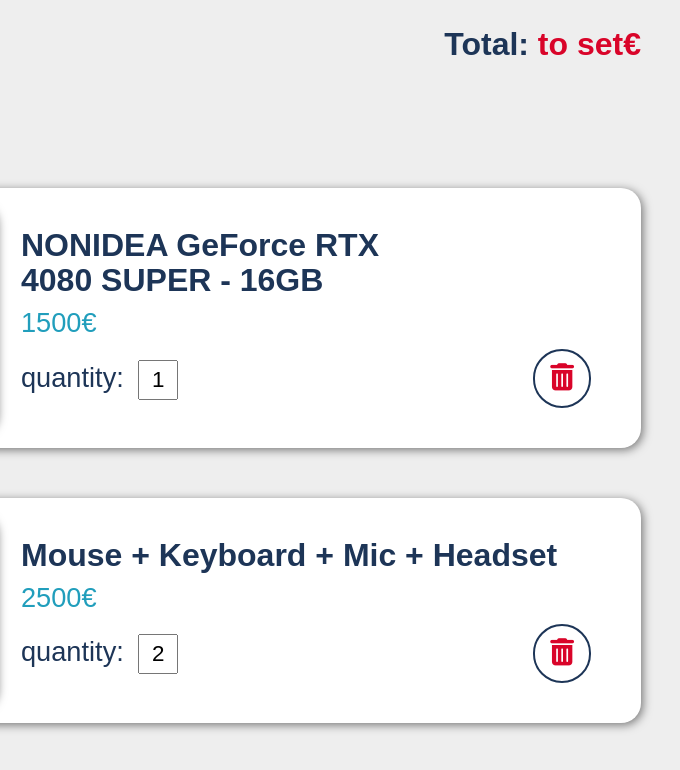
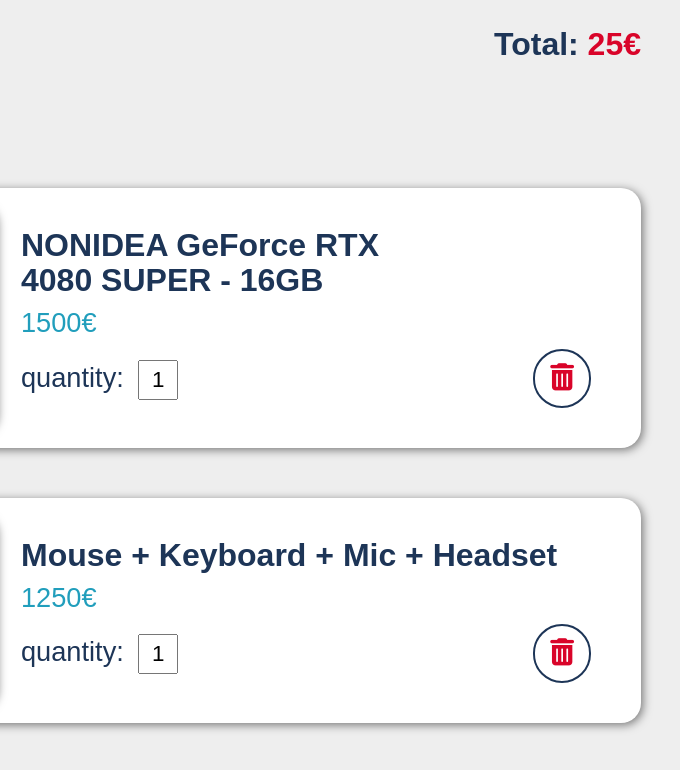
Before and after one commit to AssaadNaes/hitech_e_commerce, a plain HTML site: page pages/cart.html in a window 1280 px wide. Shown: the top 770 px of the page, 479-1159 px from the left. Drawn offline with Linux system fonts and the light colour scheme; a web font is replaced by a local one.

Commit message:
wrote js code in better way

```diff
--- a/js/cart.js
+++ b/js/cart.js
@@ -1,90 +1,91 @@
 const products = [
     {
         id: 0,
+        name: "NONIDEA GeForce RTX 4080 SUPER - 16GB",
         imgSrc: "../images/products/gpu.jpeg",
-        name: "NONIDEA GeForce RTX 4080 SUPER - 16GB",
         price: 1500,
-        totalPrice: 1500,
-        inCartQuantity: "1"
+        quantityInCart: "1"
     },
     {
         id: 1,
+        name: "Mouse + Keyboard + Mic + Headset",
         imgSrc: "../images/products/mouse-keyboard-mic-headset.jpeg",
-        name: "Mouse + Keyboard + Mic + Headset",
         price: 1250,
-        totalPrice: 2500,
-        inCartQuantity: "2"
+        quantityInCart: "1"
     }
 ];
 
 function validateInput(inputElement, maxLength) {
     inputElement.value = inputElement.value
-        .replace('-', '')
-        .slice(0, maxLength);
+    .replace("-", "")
+    .slice(0, maxLength)
 }
 
-function setHeader() {
-    const header = document.getElementById("header");
-    header.innerHTML =
-    `<div class="logo">
-        <i class="fa-brands fa-phoenix-squadron"></i>
-        HiTech
-    </div>
-    <div class="total-price">
-        <p>Total: <span>to set€</span></p>
-    </div>`;
+function createHeaderHTML(/*Total price*/) {
+    return `<div class="logo">
+                <i class="fa-brands fa-phoenix-squadron"></i>
+                HiTech
+            </div>
+            <div class="total-price">
+                <p>Total: <span>25€</span></p>
+            </div>`;
 }
 
-function setProducts() {
-    const container = document.getElementById("products");
-    if (products.length > 0) {
-        products.forEach(product => {
-            const article = document.createElement("article");
-            article.classList.add("product");
-
-            article.innerHTML = `
-                <img src="${product.imgSrc}" alt>
+function createProductHTML({ id, name, imgSrc, price, quantityInCart }) {
+    return `<article class="product">
+                <img src="${imgSrc}" alt>
                 <div class="product-information">
-                    <h1>${product.name}</h1>
-                    <p>${product.totalPrice}€</p>
+                    <h1>${name}</h1>
+                    <p>${price * quantityInCart}€</p>
                     <div class="manage-product">
                         <div class="manage-quantity">
                             <p class="quantity">quantity:</p>
                             <input
-                                id="${product.id}"
-                                value="${product.inCartQuantity}"
+                                id="${id}"
+                                value="${quantityInCart}"
                                 oninput="validateInput(this, this.maxLength)"
                                 min="0"
                                 type="number"
                                 maxlength="2" />
                         </div>
-                        <button class="remove default"><i
-                                class="fa-solid fa-trash-can"></i></button>
+                        <button class="remove default"><i class="fa-solid fa-trash-can"></i></button>
                     </div>
-                </div>`
-            container.appendChild(article);
-        });
-
-    } else {
-        const message = document.createElement("h1");
-        message.innerHTML = "your cart is empty...";
-        container.appendChild(message);
-    }
+                </div>
+            </article>`;
 }
 
-function setFooter() {
-    if (products.length > 0) {
-        const footer = document.getElementById("checkout");
-        footer.innerHTML = `
-            <p>checkout with</p>
+function createFooterHTML() {
+    return `<p>checkout with</p>
             <div class="payment-methods">
                 <button><i class="fa-brands fa-cc-paypal"></i></button>
                 <button><i class="fa-brands fa-cc-mastercard"></i></button>
                 <button><i class="fa-brands fa-google-pay"></i></i></button>
-            </div>`
-    }
+            </div>`;
 }
 
-setHeader();
-setProducts();
-setFooter();
+function generateCart(products){
+    const header = document.querySelector("header");
+    const footer = document.querySelector("footer");
+    const container = document.getElementById("products");
+
+    if (!header || !container || !footer){
+        console.error("One or more requiered elements not found");
+    }
+
+    header.innerHTML = createHeaderHTML(/*Total price*/);
+
+    container.innerHTML = "";
+    if (products.length > 0) {
+        products.forEach(product => {
+            const articleHTML = createProductHTML(product);
+            container.insertAdjacentHTML("beforeend", articleHTML)
+        });
+    } else {
+        container.innerHTML = "<h1>Your cart is empty...</h1>";
+
+    }
+
+    footer.innerHTML = createFooterHTML();
+}
+
+generateCart(products);
--- a/pages/cart.html
+++ b/pages/cart.html
@@ -16,13 +16,13 @@
     </head>
 
     <body>
-        <header id="header">
+        <header>
         </header>
 
         <section id="products">
         </section>
 
-        <footer id="checkout">
+        <footer>
         </footer>
 
         <script src="../js/cart.js"></script>
```
Also changed, not shown: index.html (+2 -0 lines), js/header.js (+33 -26 lines), js/products.js (+27 -22 lines), pages/register.html (+1 -0 lines).
